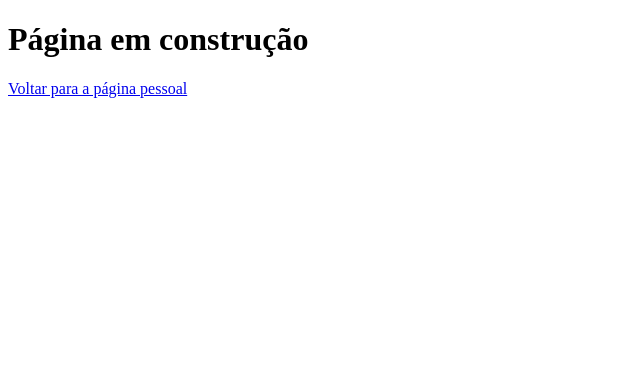
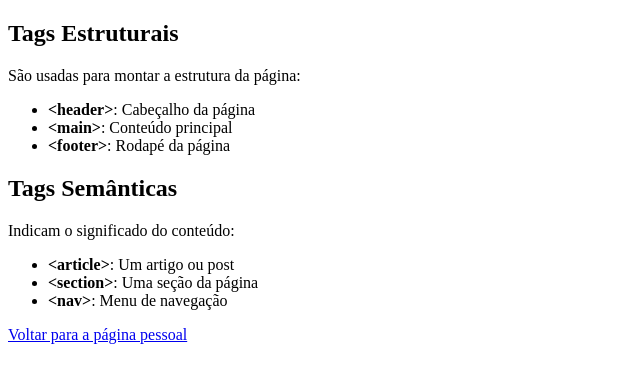
Before and after one commit to davimc0908/PAGINAPESSOAL, a plain HTML site: page Tutorial/tutorial.html in a window 1280 px wide. Shown: the whole page, without its empty margins (0-640 px from the left). Drawn offline with Linux system fonts and the light colour scheme.

Commit message:
Update tutorial.html
final

```diff
--- a/Tutorial/tutorial.html
+++ b/Tutorial/tutorial.html
@@ -6,10 +6,25 @@
     <meta name="author" content="Seu Nome e Instituição">
     <meta name="keywords" content="palavras chaves separadas por vírgula">
     <head>
-        <title>Página em construção</title>
+        <title>Tutorial</title>
     </head>
     <body>
-    <h1>Página em construção</h1>
+
+        <h2>Tags Estruturais</h2>
+        <p>São usadas para montar a estrutura da página:</p>
+        <ul>
+            <li><strong>&lt;header&gt;</strong>: Cabeçalho da página</li>
+            <li><strong>&lt;main&gt;</strong>: Conteúdo principal</li>
+            <li><strong>&lt;footer&gt;</strong>: Rodapé da página</li>
+        </ul>
+
+        <h2> Tags Semânticas</h2>
+        <p>Indicam o significado do conteúdo:</p>
+        <ul>
+            <li><strong>&lt;article&gt;</strong>: Um artigo ou post</li>
+            <li><strong>&lt;section&gt;</strong>: Uma seção da página</li>
+            <li><strong>&lt;nav&gt;</strong>: Menu de navegação</li>
+        </ul>
     <a href="../index.html">Voltar para a página pessoal</a>
     </body>
 </html>
```
